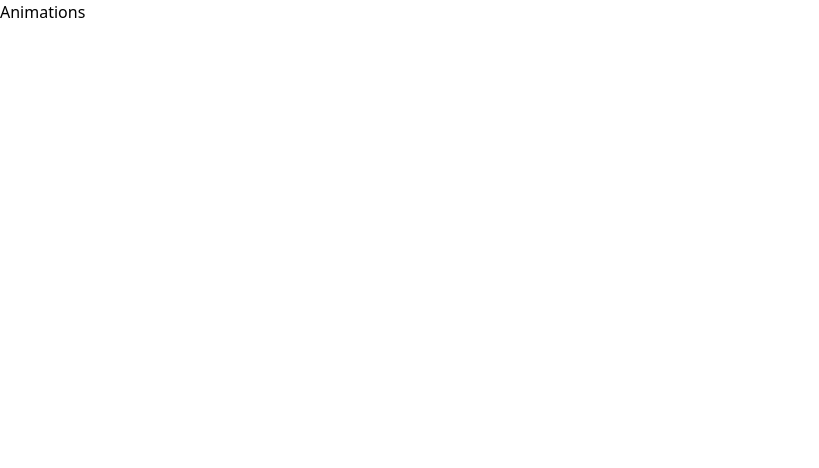
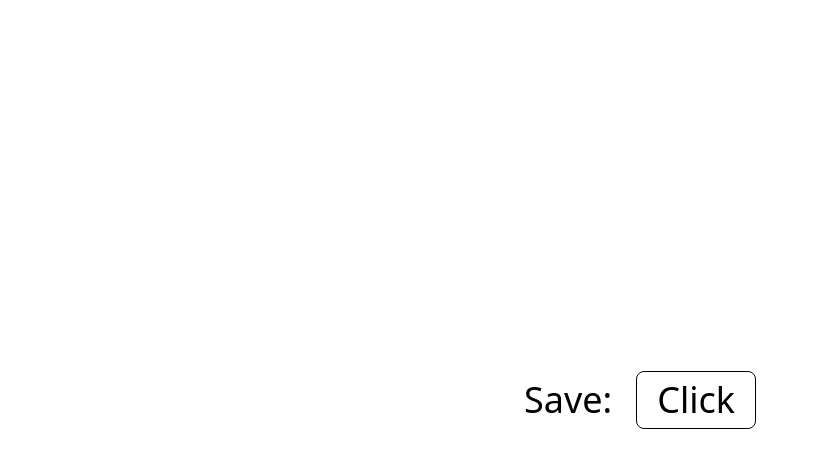
Before and after one commit to WadadParker/dukaan-design-breakdown, a React (Vite) app: page /animations in a window 1280 px wide. Shown: the top 468 px of the page, without its empty margins (0-819 px from the left). Built offline with nearby package versions, Linux system fonts and the light colour scheme.

Commit message:
style: button placement

```diff
--- a/src/Pages/Animations.tsx
+++ b/src/Pages/Animations.tsx
@@ -1,7 +1,10 @@
 
 const Animations = () => {
   return (
-    <div>Animations</div>
+    <div className="flex h-screen w-screen justify-center items-center gap-x-6 text-4xl">
+        <label>Save:</label>
+        <button className="px-5 py-2 border rounded-lg">Click</button>
+    </div>
   )
 }
 
```
